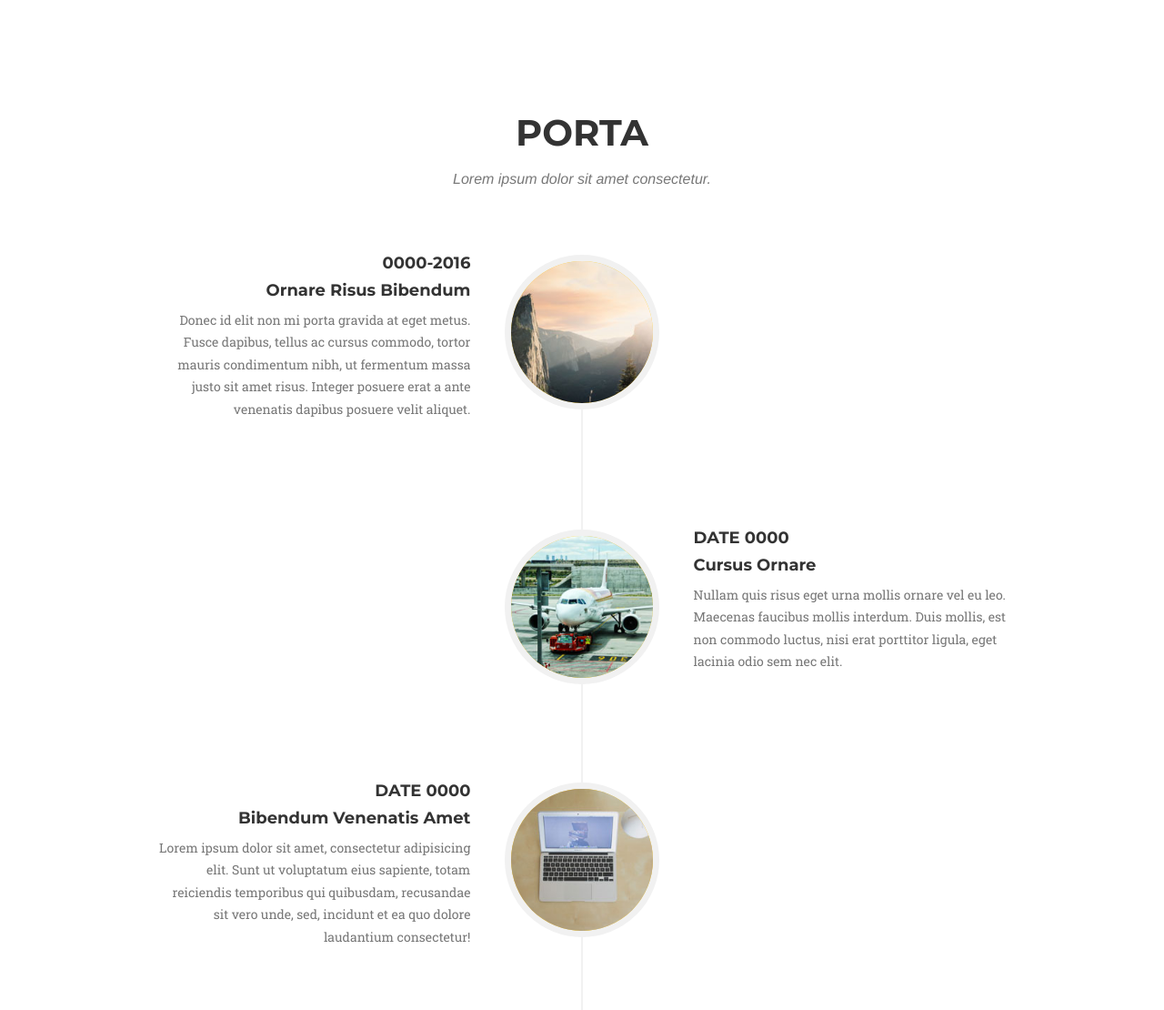
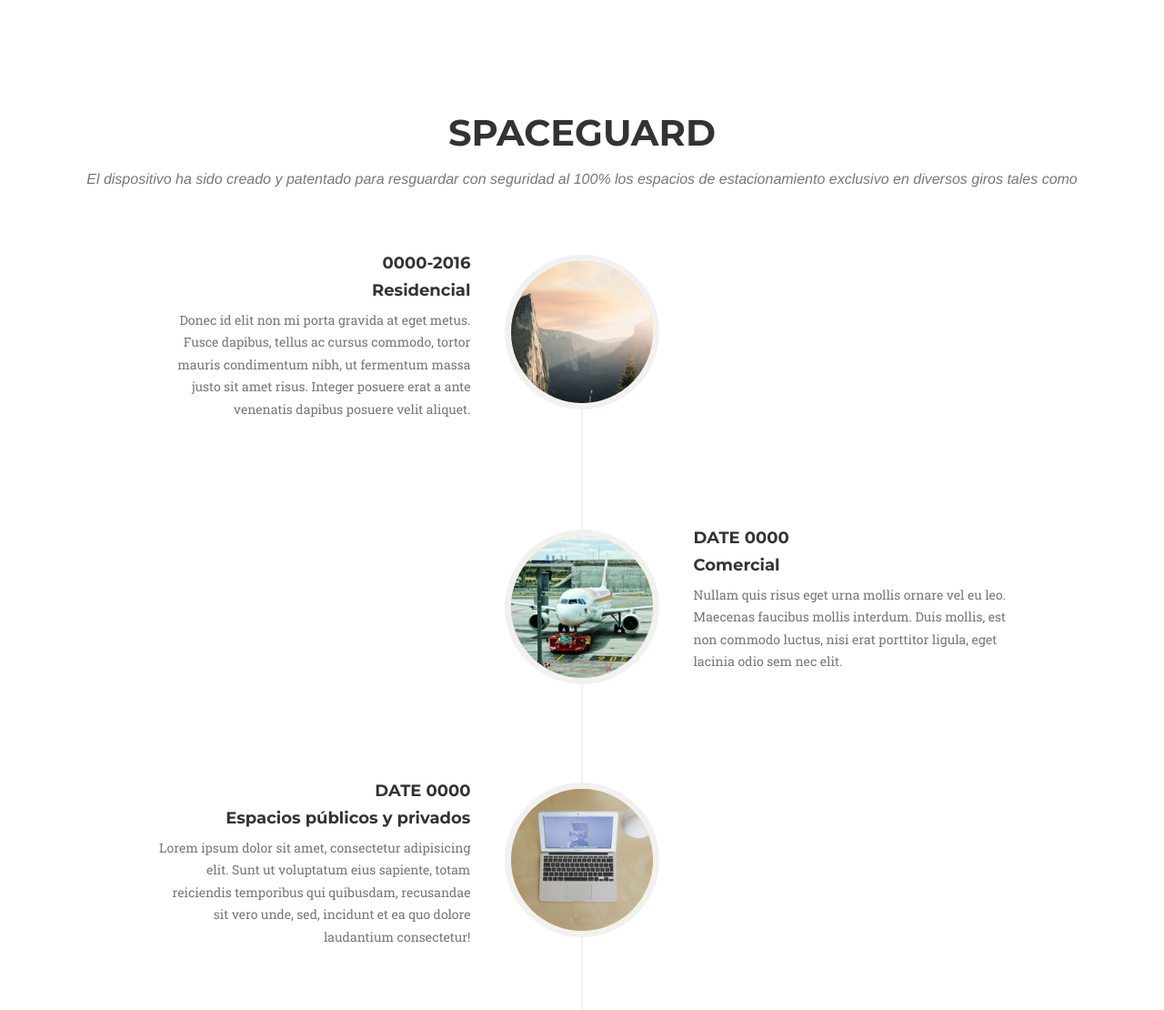
Before and after one commit to birdiedaboy/spaceguard, a website: page index.html in a window 1280 px wide. Shown: the part 2540-3650 px from the top of the page at 91% size. Drawn offline with nearby package versions, Linux system fonts and the light colour scheme; some packages are replaced by stand-ins of ours; a web font is replaced by a local one.

Commit message:
Arreglando mas texto

```diff
--- a/index.html
+++ b/index.html
@@ -229,8 +229,8 @@ Persistencia
         <div class="container">
             <div class="row">
                 <div class="col-lg-12 text-center">
-                    <h2 class="section-heading">Porta</h2>
-                    <h3 class="section-subheading text-muted">Lorem ipsum dolor sit amet consectetur.</h3>
+                    <h2 class="section-heading">Spaceguard</h2>
+                    <h3 class="section-subheading text-muted">El dispositivo ha sido creado y patentado para resguardar con seguridad al 100% los espacios de estacionamiento exclusivo en diversos giros tales como</h3>
                 </div>
             </div>
             <div class="row">
@@ -243,7 +243,7 @@ Persistencia
                             <div class="timeline-panel">
                                 <div class="timeline-heading">
                                     <h4>0000-2016</h4>
-                                    <h4 class="subheading">Ornare Risus Bibendum</h4>
+                                    <h4 class="subheading">Residencial</h4>
                                 </div>
                                 <div class="timeline-body">
                                     <p class="text-muted">Donec id elit non mi porta gravida at eget metus. Fusce dapibus, tellus ac cursus commodo, tortor mauris condimentum nibh, ut fermentum massa justo sit amet risus. Integer posuere erat a ante venenatis dapibus posuere velit aliquet.</p>
@@ -257,7 +257,7 @@ Persistencia
                             <div class="timeline-panel">
                                 <div class="timeline-heading">
                                     <h4>Date 0000</h4>
-                                    <h4 class="subheading">Cursus Ornare</h4>
+                                    <h4 class="subheading">Comercial</h4>
                                 </div>
                                 <div class="timeline-body">
                                     <p class="text-muted">Nullam quis risus eget urna mollis ornare vel eu leo. Maecenas faucibus mollis interdum. Duis mollis, est non commodo luctus, nisi erat porttitor ligula, eget lacinia odio sem nec elit.</p>
@@ -271,7 +271,7 @@ Persistencia
                             <div class="timeline-panel">
                                 <div class="timeline-heading">
                                     <h4>Date 0000</h4>
-                                    <h4 class="subheading">Bibendum Venenatis Amet</h4>
+                                    <h4 class="subheading">Espacios públicos y privados</h4>
                                 </div>
                                 <div class="timeline-body">
                                     <p class="text-muted">Lorem ipsum dolor sit amet, consectetur adipisicing elit. Sunt ut voluptatum eius sapiente, totam reiciendis temporibus qui quibusdam, recusandae sit vero unde, sed, incidunt et ea quo dolore laudantium consectetur!</p>
@@ -491,7 +491,7 @@ Persistencia
                             <div class="modal-body">
                                 <!-- Project Details Go Here -->
                                 <h2>SPACEGUARD</h2>
-                                <p class="item-intro text-muted">Lorem ipsum dolor sit amet consectetur.</p>
+                                <p class="item-intro text-muted">El dispositivo ha sido creado y patentado para resguardar con seguridad al 100% los espacios de estacionamiento exclusivo en diversos giros tales como:</p>
                                 <img class="img-responsive img-centered" src="img/portfolio/roundicons-free.png" alt="">
                                 <p>Vestibulum id ligula porta felis euismod semper. Duis mollis, est non commodo luctus, nisi erat porttitor ligula, eget lacinia odio sem nec elit. Cras mattis consectetur purus sit amet fermentum.</p>
                                 <p>
```
